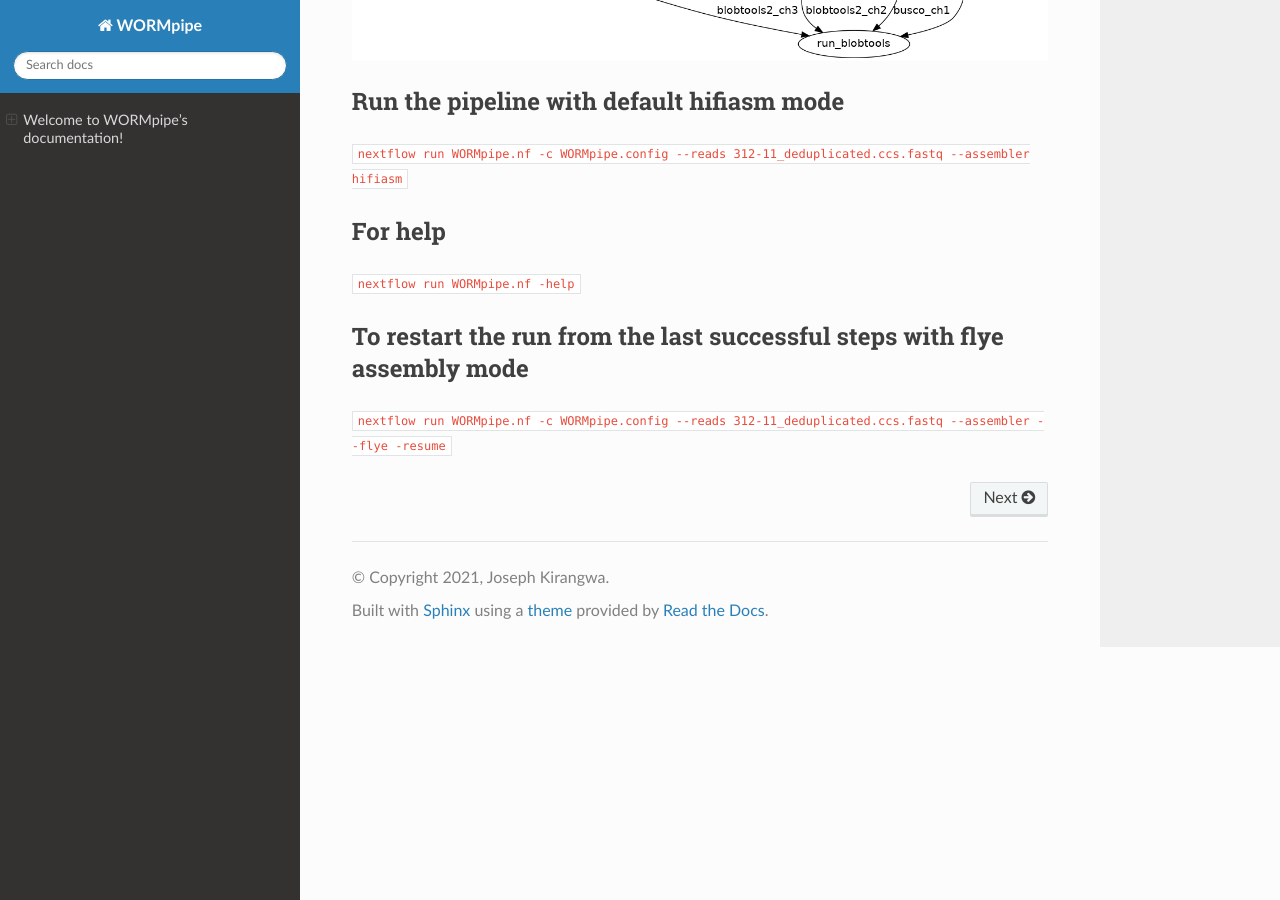
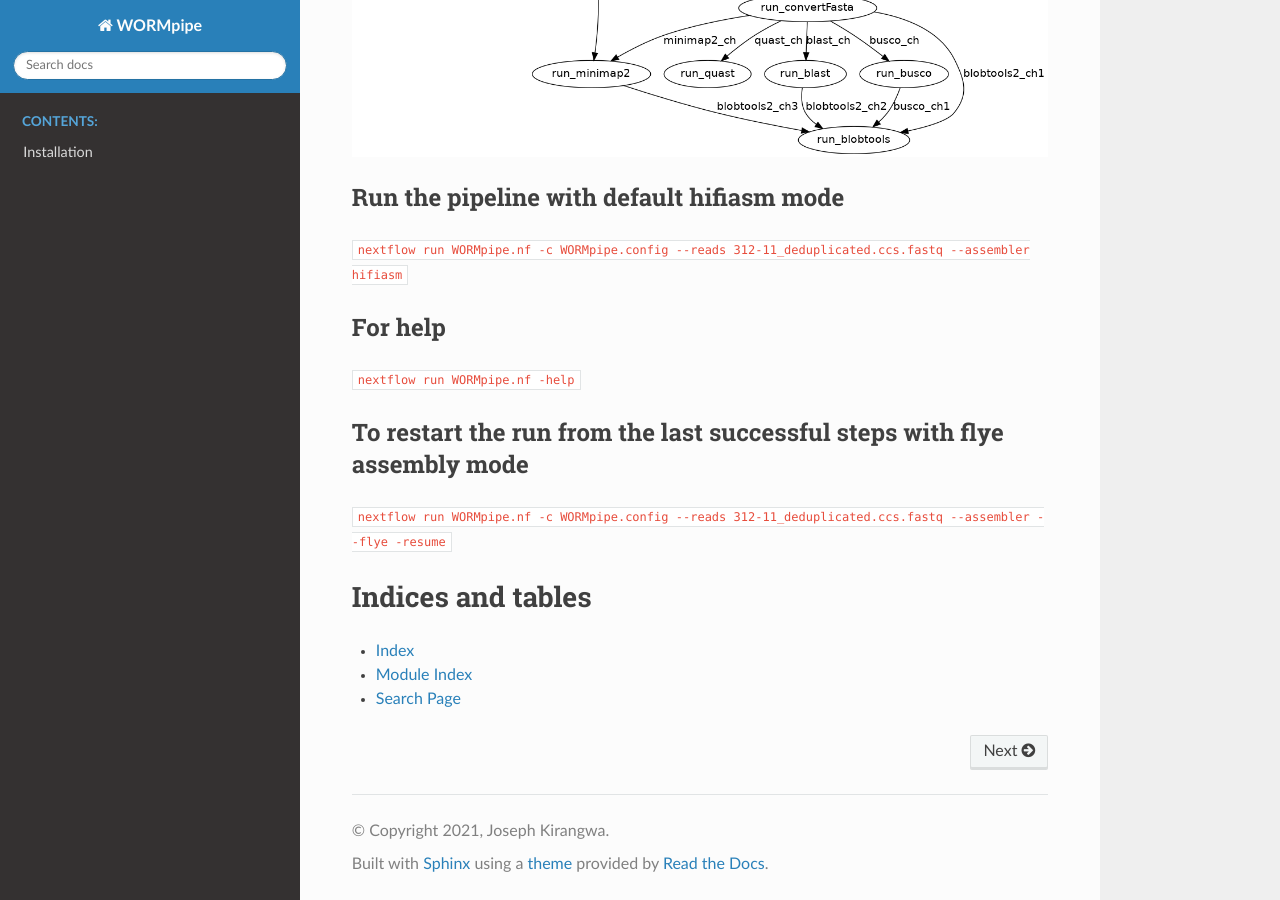
Before and after one commit to jkirangw/WORMpipe, a Sphinx documentation site: the page built from docs/source/index.rst, in a window 1280 px wide and 900 px high, scrolled down 733 px. Built offline with Sphinx 7.4.7 and the Read the Docs theme 2.0.0, drawn with Linux system fonts in a browser that asks for light colours; some of the changed text lies outside the part shown.

Commit message:
added documentation

```diff
--- a/docs/source/Installation.rst
+++ b/docs/source/Installation.rst
@@ -0,0 +1,2 @@
+Installation
+============
--- a/docs/source/index.rst
+++ b/docs/source/index.rst
@@ -8,7 +8,7 @@ Welcome to WORMpipe's documentation!
 
 .. toctree::
    :maxdepth: 2
-   :caption: Contents
+   :caption: Contents:
 
    Installation
 
@@ -43,3 +43,10 @@ To restart the run from the last successful steps with flye assembly mode
 -------------------------------------------------------------------------
 
 ``nextflow run WORMpipe.nf -c WORMpipe.config --reads 312-11_deduplicated.ccs.fastq --assembler --flye -resume``
+
+Indices and tables
+==================
+
+* :ref:`genindex`
+* :ref:`modindex`
+* :ref:`search`
```
